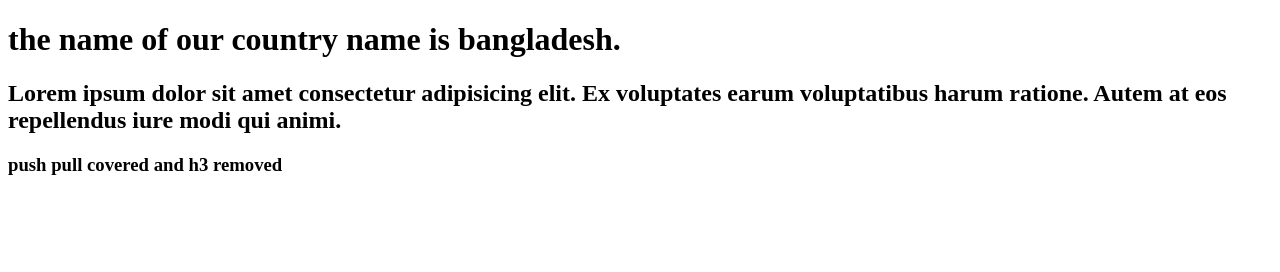
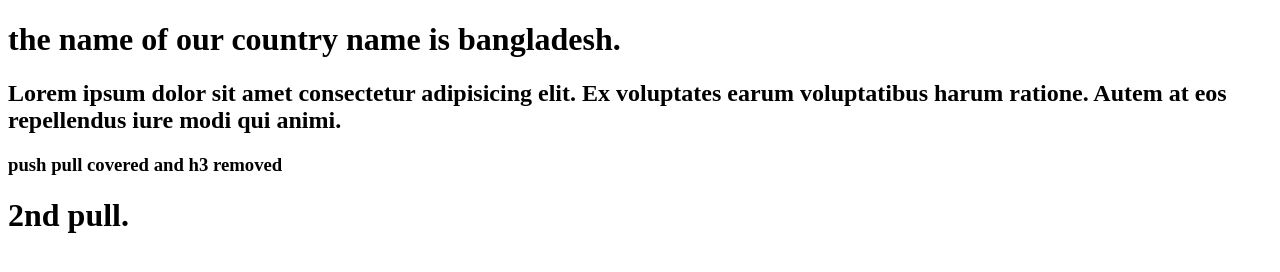
Before and after one commit to shariarshanto/new-file-2023, a plain HTML site: page index.html in a window 1280 px wide. Drawn offline with Linux system fonts and the light colour scheme.

Commit message:
Update index.html
this is 2nd pull

```diff
--- a/index.html
+++ b/index.html
@@ -11,5 +11,6 @@
 
     <h2>Lorem ipsum dolor sit amet consectetur adipisicing elit. Ex voluptates earum voluptatibus harum ratione. Autem at eos repellendus iure modi qui animi.</h2>
    <h3>push pull covered and h3 removed</h3>
+    <h1>2nd pull.</h1>
 </body>
 </html>
```
